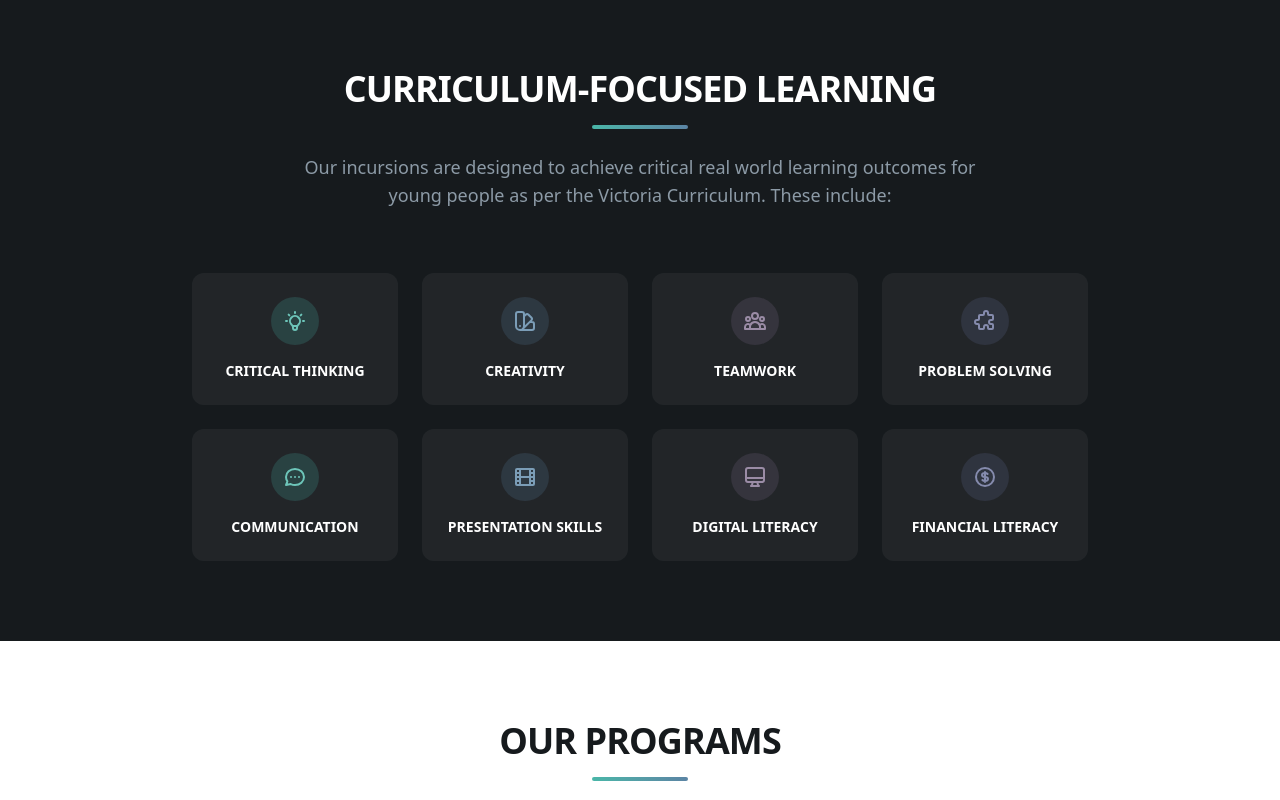
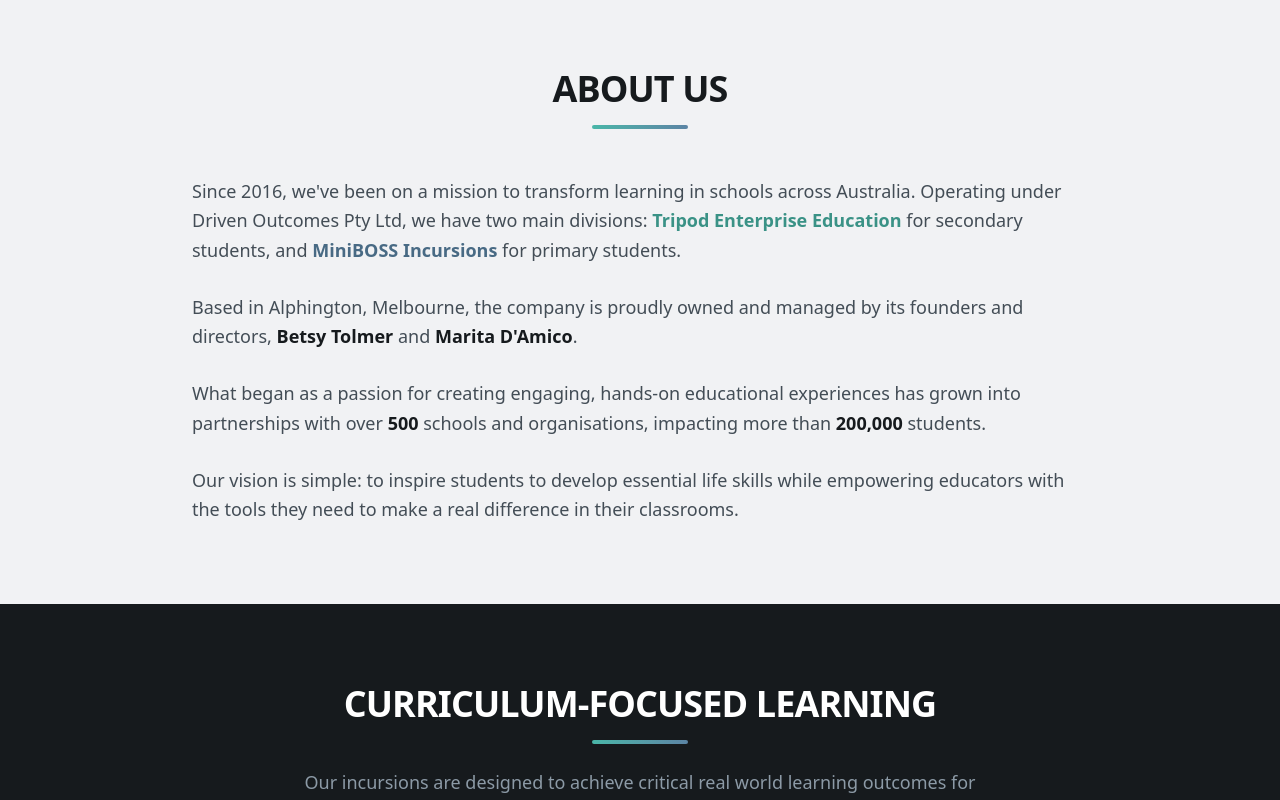
Before and after one commit to tbysctt/driven-outcomes-website, a React (Vite) app in the folder driven-outcomes-playground/: page / in a window 1280 px wide. Shown: the part 1020-1820 px from the top of the page. Built offline with nearby package versions, Linux system fonts and the light colour scheme.

Commit message:
Update the intro to be more consistent

```diff
--- a/driven-outcomes-playground/src/App.tsx
+++ b/driven-outcomes-playground/src/App.tsx
@@ -1,4 +1,4 @@
-import { About } from "./components/About";
+import { Intro } from "./components/Intro";
 import { CursorDot } from "./components/CursorDot";
 import { Footer } from "./components/Footer";
 import { Header } from "./components/Header";
@@ -16,11 +16,11 @@
       <Header />
       <Hero />
       <Stats />
+      <Intro />
       <Skills />
-      <OurBrands />
       <Partners />
       <Testimonials />
-      <About />
+      <OurBrands />
       <Footer />
     </div>
   );
--- a/driven-outcomes-playground/src/components/About.tsx
+++ /dev/null
@@ -1,46 +0,0 @@
-export function About() {
-  return (
-    <section id="about" className="py-20">
-      <div className="container mx-auto">
-        <div className="max-w-4xl mx-auto">
-          <div className="text-center mb-12">
-            <h2 className="text-3xl md:text-4xl font-extrabold uppercase tracking-tight text-slate-grey-900">
-              About Us
-            </h2>
-            <div className="mt-4 h-1 w-24 bg-gradient-to-r from-pearl-aqua-500 to-cool-steel-500 rounded-full mx-auto"></div>
-          </div>
-          <div className="prose prose-lg mx-auto text-slate-grey-600">
-            <p className="text-xl leading-relaxed">
-              Since 2016, we've been on a mission to transform learning in
-              schools across Australia. Operating under Driven Outcomes Pty Ltd,
-              we have two main divisions:{" "}
-              <strong className="text-pearl-aqua-600">
-                Tripod Enterprise Education
-              </strong>{" "}
-              for secondary students, and{" "}
-              <strong className="text-cool-steel-600">
-                MiniBOSS Incursions
-              </strong>{" "}
-              for primary students.
-            </p>
-            <p>
-              Based in Alphington, Melbourne, the company is proudly owned and
-              managed by its founders and directors,{" "}
-              <strong>Betsy Tolmer</strong> and <strong>Marita D'Amico</strong>.
-            </p>
-            <p>
-              What began as a passion for creating engaging, hands-on
-              educational experiences has grown into partnerships with over 500
-              schools and organisations, impacting more than 200,000 students.
-            </p>
-            <p>
-              Our vision is simple: to inspire students to develop essential
-              life skills while empowering educators with the tools they need to
-              make a real difference in their classrooms.
-            </p>
-          </div>
-        </div>
-      </div>
-    </section>
-  );
-}
--- /dev/null
+++ b/driven-outcomes-playground/src/components/Intro.tsx
@@ -0,0 +1,58 @@
+export function Intro() {
+  return (
+    <section id="about" className="py-16 sm:py-20 bg-slate-grey-50">
+      <div className="container mx-auto px-4 sm:px-6">
+        <div className="max-w-4xl mx-auto">
+          <div className="text-center mb-10 sm:mb-12">
+            <h2 className="text-3xl md:text-4xl font-extrabold uppercase tracking-tight text-slate-grey-900">
+              About Us
+            </h2>
+            <div className="mt-4 h-1 w-24 bg-gradient-to-r from-pearl-aqua-500 to-cool-steel-500 rounded-full mx-auto"></div>
+          </div>
+          <div className="space-y-6 sm:space-y-7 text-slate-grey-700">
+            <p className="text-base sm:text-lg leading-relaxed">
+              Since 2016, we've been on a mission to transform learning in
+              schools across Australia. Operating under Driven Outcomes Pty Ltd,
+              we have two main divisions:{" "}
+              <strong className="font-bold text-pearl-aqua-600">
+                Tripod Enterprise Education
+              </strong>{" "}
+              for secondary students, and{" "}
+              <strong className="font-bold text-cool-steel-600">
+                MiniBOSS Incursions
+              </strong>{" "}
+              for primary students.
+            </p>
+            <p className="text-base sm:text-lg leading-relaxed">
+              Based in Alphington, Melbourne, the company is proudly owned and
+              managed by its founders and directors,{" "}
+              <strong className="font-semibold text-slate-grey-900">
+                Betsy Tolmer
+              </strong>{" "}
+              and{" "}
+              <strong className="font-semibold text-slate-grey-900">
+                Marita D'Amico
+              </strong>
+              .
+            </p>
+            <p className="text-base sm:text-lg leading-relaxed">
+              What began as a passion for creating engaging, hands-on
+              educational experiences has grown into partnerships with over{" "}
+              <strong className="font-semibold text-slate-grey-900">500</strong>{" "}
+              schools and organisations, impacting more than{" "}
+              <strong className="font-semibold text-slate-grey-900">
+                200,000
+              </strong>{" "}
+              students.
+            </p>
+            <p className="text-base sm:text-lg leading-relaxed">
+              Our vision is simple: to inspire students to develop essential
+              life skills while empowering educators with the tools they need to
+              make a real difference in their classrooms.
+            </p>
+          </div>
+        </div>
+      </div>
+    </section>
+  );
+}
```
